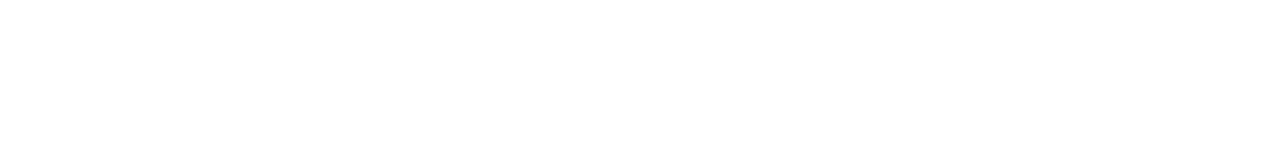
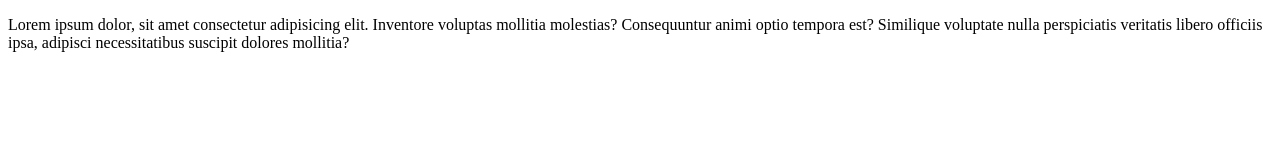
Before and after one commit to Stuude/exogit, a plain HTML site: page index.html in a window 1280 px wide. Drawn offline with Linux system fonts and the light colour scheme.

Commit message:
ajout lorem

```diff
--- a/index.html
+++ b/index.html
@@ -1,12 +1,18 @@
 <!DOCTYPE html>
 <html lang="en">
+
 <head>
     <meta charset="UTF-8">
     <meta http-equiv="X-UA-Compatible" content="IE=edge">
     <meta name="viewport" content="width=device-width, initial-scale=1.0">
     <title>Document</title>
 </head>
+
 <body>
+    <p>Lorem ipsum dolor, sit amet consectetur adipisicing elit. Inventore voluptas mollitia molestias? Consequuntur
+        animi optio tempora est? Similique voluptate nulla perspiciatis veritatis libero officiis ipsa, adipisci
+        necessitatibus suscipit dolores mollitia?</p>
 
 </body>
+
 </html>
```
